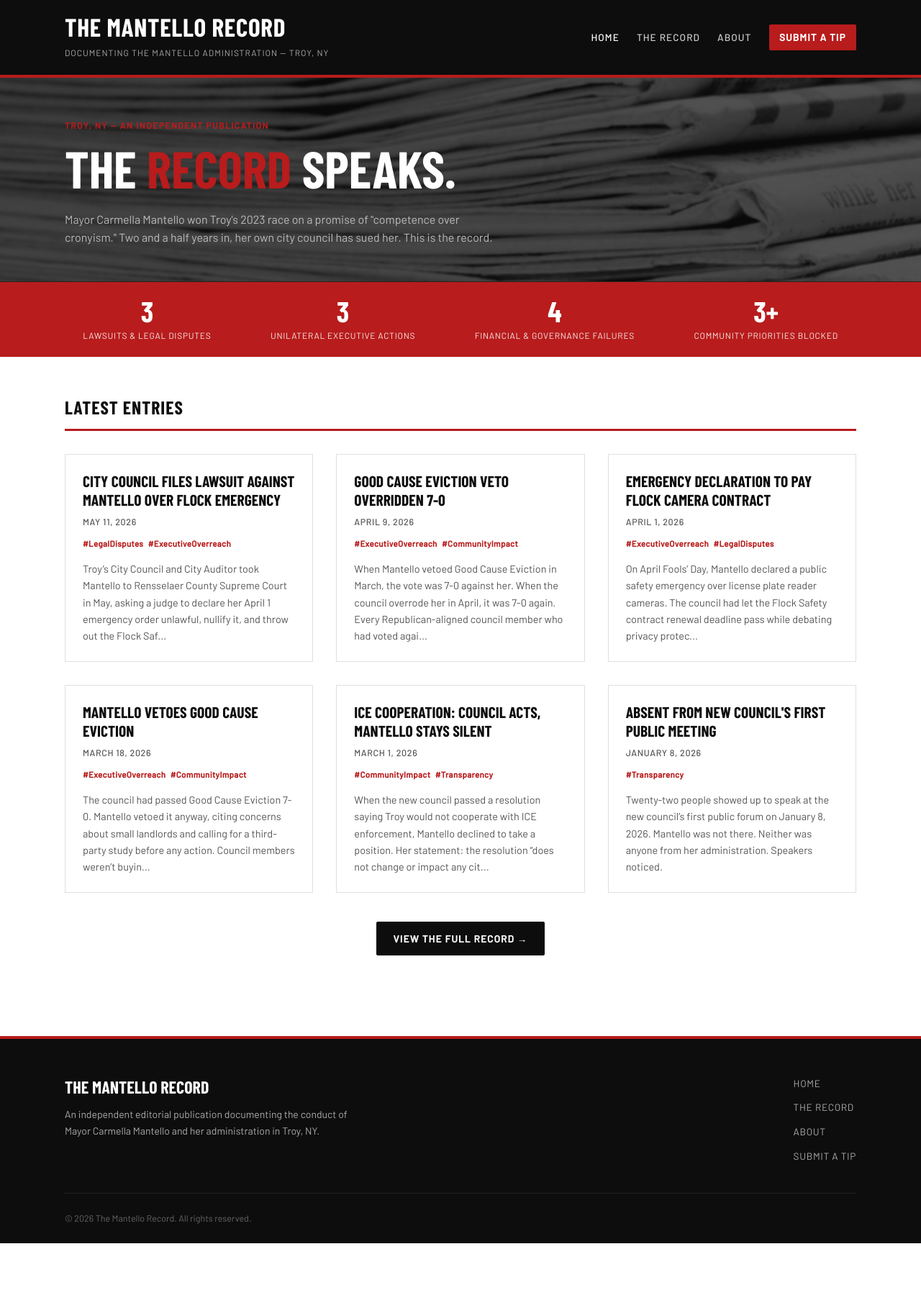
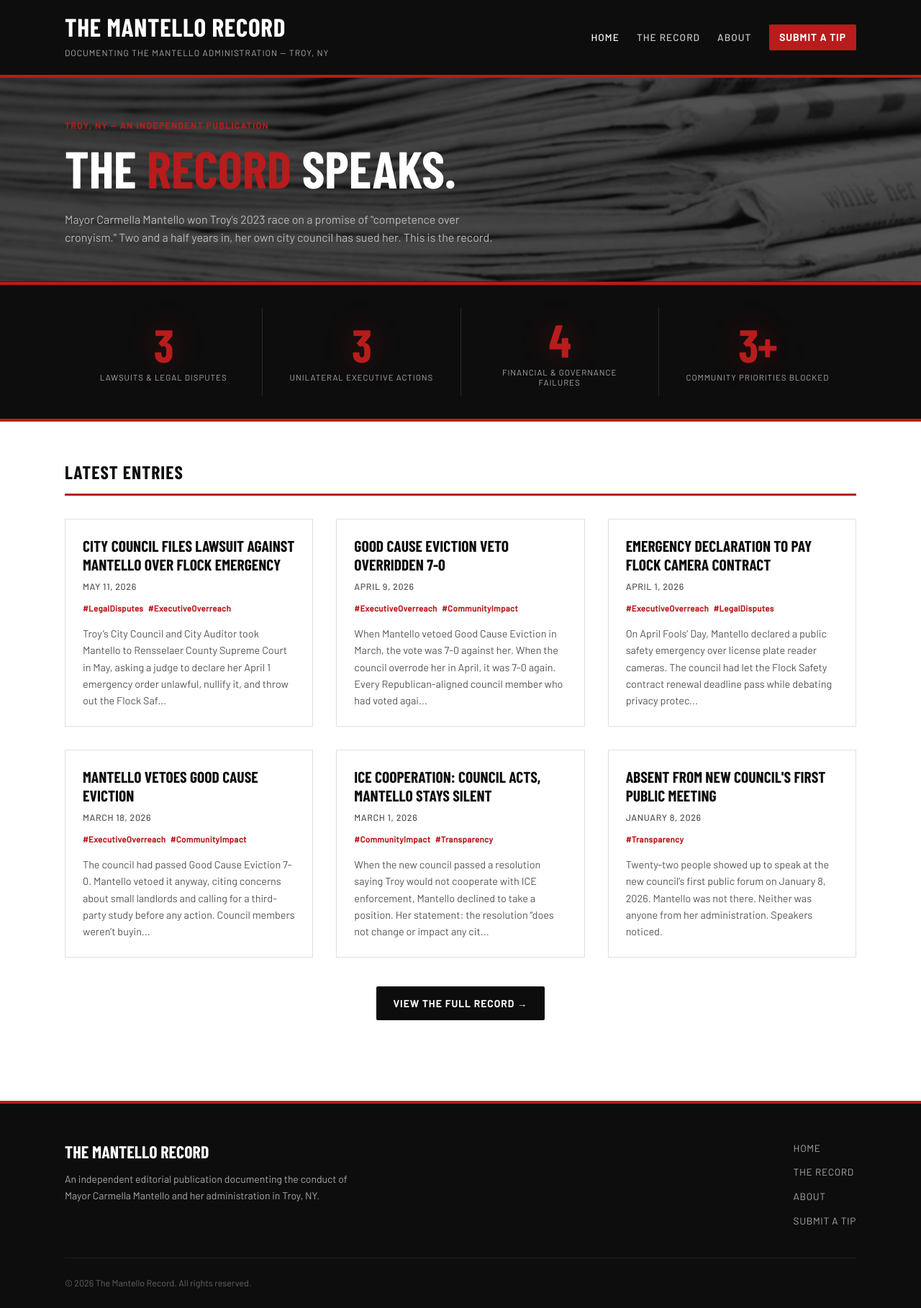
Before and after one commit to MdevitSEC/the-mantello-record, a Jekyll site: the page built from index.html, in a window 1280 px wide. Shown: the whole page at 72% size. Built offline with Jekyll 4.4.1, drawn with Linux system fonts in a browser that asks for light colours; some web fonts are replaced; before the commit the page ends 1728 px from its top, so only the background shows below that.

Commit message:
Stats bar: bold numbers pop, each stat styled as a button with hover
Co-Authored-By: Claude Sonnet 4.6 <noreply@anthropic.com>

```diff
--- a/_layouts/home.html
+++ b/_layouts/home.html
@@ -6,22 +6,22 @@ layout: default
 
 <section class="stats-bar">
   <div class="stats-inner">
-    <div class="stat">
+    <button class="stat" type="button">
       <span class="stat-number">3</span>
       <span class="stat-label">Lawsuits &amp; Legal Disputes</span>
-    </div>
-    <div class="stat">
+    </button>
+    <button class="stat" type="button">
       <span class="stat-number">3</span>
       <span class="stat-label">Unilateral Executive Actions</span>
-    </div>
-    <div class="stat">
+    </button>
+    <button class="stat" type="button">
       <span class="stat-number">4</span>
       <span class="stat-label">Financial &amp; Governance Failures</span>
-    </div>
-    <div class="stat">
+    </button>
+    <button class="stat" type="button">
       <span class="stat-number">3+</span>
       <span class="stat-label">Community Priorities Blocked</span>
-    </div>
+    </button>
   </div>
 </section>
 
--- a/assets/css/main.scss
+++ b/assets/css/main.scss
@@ -146,36 +146,52 @@ img { max-width: 100%; display: block; }
 
 /* --- Stats Bar --- */
 .stats-bar {
-  background: var(--red);
-  padding: 1.25rem 1.5rem;
+  background: var(--black);
+  border-top: 4px solid var(--red);
+  border-bottom: 4px solid var(--red);
+  padding: 2rem 1.5rem;
 }
 .stats-inner {
   max-width: var(--max-width);
   margin: 0 auto;
   display: flex;
-  gap: 2rem;
+  gap: 0;
   flex-wrap: wrap;
   justify-content: space-around;
 }
 .stat {
   text-align: center;
-  color: var(--white);
+  padding: 0.75rem 2rem;
+  border-right: 1px solid #2a2a2a;
+  flex: 1;
+  min-width: 150px;
+  background: transparent;
+  border-top: none;
+  border-bottom: none;
+  border-left: none;
+  cursor: pointer;
+  transition: background 0.15s;
 }
+.stat:last-child { border-right: none; }
+.stat:hover { background: #1a1a1a; }
 .stat-number {
   display: block;
   font-family: var(--font-headline);
-  font-size: 2.5rem;
+  font-size: 4rem;
   font-weight: 900;
   line-height: 1;
+  color: var(--red);
+  text-shadow: 0 0 40px rgba(184,28,28,0.4);
+  letter-spacing: -0.02em;
 }
 .stat-label {
   display: block;
   font-family: var(--font-ui);
-  font-size: 0.75rem;
+  font-size: 0.72rem;
   text-transform: uppercase;
-  letter-spacing: 0.06em;
-  margin-top: 0.25rem;
-  opacity: 0.9;
+  letter-spacing: 0.08em;
+  margin-top: 0.4rem;
+  color: #aaaaaa;
 }
 
 /* --- Posts Section --- */
```
